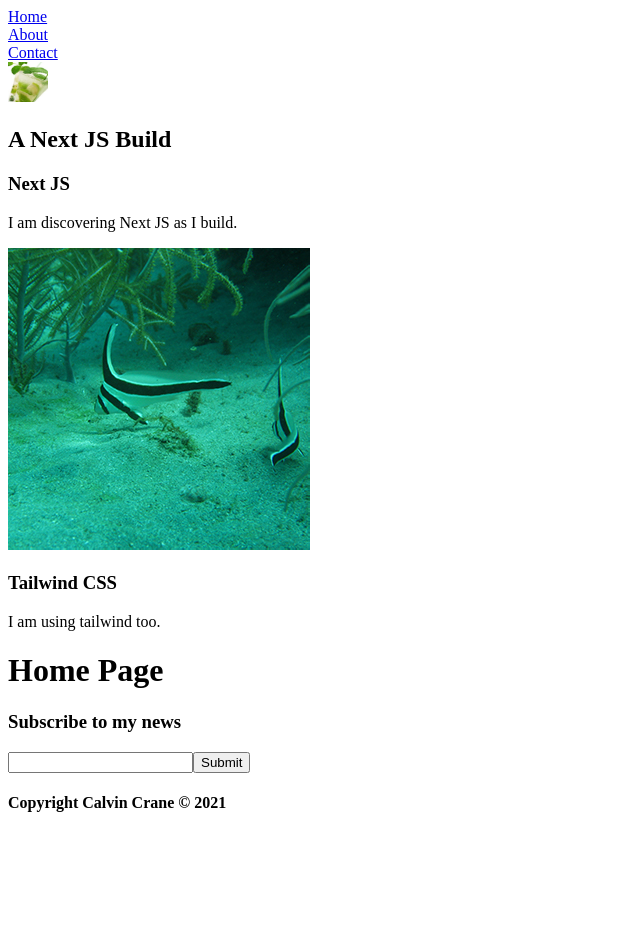
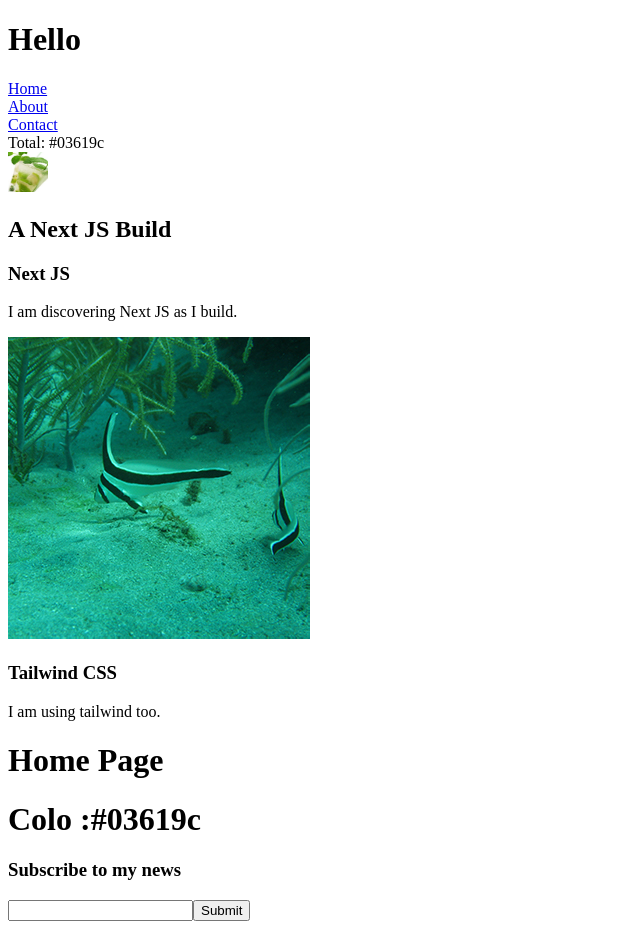
Before and after one commit to landed1/nextjs0, a Next.js app: page / in a window 1280 px wide. Shown: the top 942 px of the page, without its empty margins (0-640 px from the left). Before the commit the page ends 833 px from the top, so only its background shows below. Built offline with nearby package versions, Linux system fonts and the light colour scheme; a web font is replaced by a local one.

Commit message:
first React Context implementation

```diff
--- /dev/null
+++ b/components/AppContext.js
@@ -0,0 +1,11 @@
+import { loadGetInitialProps } from "next/dist/next-server/lib/utils";
+import React, { useState, createContext } from "react";
+
+export const ColorContext = createContext();
+
+export const AppProvider = (props) => {
+  const da = useState({ blue: "#03619c", yellow: "#8c8f03", red: "#9c0312" });
+  return (
+    <ColorContext.Provider value={da}>{props.children}</ColorContext.Provider>
+  );
+};
--- a/components/Footer.js
+++ b/components/Footer.js
@@ -1,7 +1,13 @@
 import Link from "next/link";
+import { ColorContext } from "../components/AppContext";
+import React, { createContext, useContext } from "react";
 
 const Footer = () => {
+  const [value, whatIs] = useContext(ColorContext);
+  console.log(value);
   return (
+    <div>
+      <h1>Colo :{value.blue}</h1>
       <div className='flex justify-between p-6 bg-red-900 text-red-200'>
         <div className='w-6/12'>
           <h3 className='text-size-3'>Subscribe to my news</h3>
@@ -18,6 +24,7 @@ const Footer = () => {
           <h4 className='text-right'>Copyright Calvin Crane &copy; 2021</h4>
         </div>
       </div>
+    </div>
   );
 };
 
--- a/components/Layout.js
+++ b/components/Layout.js
@@ -1,11 +1,12 @@
 import Navbar from "./Nav";
 import Footer from "./Footer";
 const Layout = ({ children }) => {
+  //console.log(children);
   {
     return (
       <div className='min-h-screen bg-gray-200 p-2'>
         <Navbar />
-        <main className='min-h-screen'>{children}</main>
+        <main className='min-h-screenx'>{children}</main>
         <Footer />
       </div>
     );
--- a/components/Nav.js
+++ b/components/Nav.js
@@ -1,7 +1,13 @@
+import { useContext } from "react";
 import Link from "next/link";
 import Image from "next/image";
+import { ColorContext } from "../components/AppContext";
 
 const Navbar = () => {
+  const [data] = useContext(ColorContext);
+
+  console.log(data);
+
   return (
     <div className='flex justify-between items-center mx-auto px-20 py-4 bg-yellow-600 text-white'>
       <div>
@@ -20,6 +26,9 @@ const Navbar = () => {
             Contact
           </Link>
         </div>
+        <div className='inline bg-red-300 hover:bg-red-200 px-4 py-2 mr-2 rounded shadow-lg'>
+          <span>Total: {data.blue}</span>
+        </div>
       </div>
       <div>
         <Image src='/mojito.jpg' width='40' height='40' />
--- a/package.json
+++ b/package.json
@@ -4,7 +4,7 @@
   "private": true,
   "scripts": {
     "dev": "next dev",
-    "build": "next build",
+    "build": "next build && next export",
     "start": "next start"
   },
   "dependencies": {
--- a/pages/_app.js
+++ b/pages/_app.js
@@ -1,14 +1,21 @@
 import Layout from "../components/Layout";
 import "tailwindcss/tailwind.css";
 import "../styles/globals.css";
+import { AppProvider, ColorContext } from "../components/AppContext";
+import React, { useContext } from "react";
 
 function MyApp({ Component, pageProps }) {
-  //console.log(pageProps);
-
+  //const value = useContext(ColorContext);
+  //console.log(value);
   return (
-    <Layout>
-      <Component {...pageProps} />
-    </Layout>
+    <AppProvider>
+      <div>
+        <h1>Hello</h1>
+        <Layout {...pageProps}>
+          <Component {...pageProps} />
+        </Layout>
+      </div>
+    </AppProvider>
   );
 }
 
--- a/pages/about.js
+++ b/pages/about.js
@@ -5,36 +5,38 @@ export default function About({ art }) {
 
   const { id, slug, title } = art.data.post;
 
-  console.log(id, slug, title);
+  //console.log("AS", id);
 
   return (
     <>
       <Head>
         <title>About Calvin Crane</title>
       </Head>
-      <div className='font-sans'>title</div>
+      <div className='font-sans'>{id}</div>
+      <div className='font-sans'>{slug}</div>
+      <div className='font-sans'>{title}</div>
     </>
   );
 }
 
 export const getServerSideProps = async () => {
+  const _REQ = `
+  {
+    post(id: "cG9zdDoxMDQ=") {
+      id
+      slug
+      title
+    }
+  }
+`;
+
   const res = await fetch(process.env.WORDPRESS_API_URL, {
     method: "POST",
     headers: { "Content-Type": "application/json" },
     body: JSON.stringify({
-      query: `
-    {
-      post(id: "cG9zdDoxMDQ=") {
-        id
-        slug
-        title
-      }
-    }
-  `,
+      query: _REQ,
     }),
   });
-
-  //const log = await res;
 
   const art = await res.json();
 
@@ -44,6 +46,3 @@ export const getServerSideProps = async () => {
     },
   };
 };
-
-/*
- */
--- a/pages/index.js
+++ b/pages/index.js
@@ -2,10 +2,9 @@ import Head from "next/head";
 import Image from "next/image";
 import xc from "../public/data/pageContent.json";
 
-export default function Home() {
+export default function Home({ pageProps }) {
   const { id, pTitle } = xc[0];
 
-  //console.log(id, pTitle);
   return (
     <>
       <Head>
```
Lines whose indentation alone changed are shown as unchanged.
